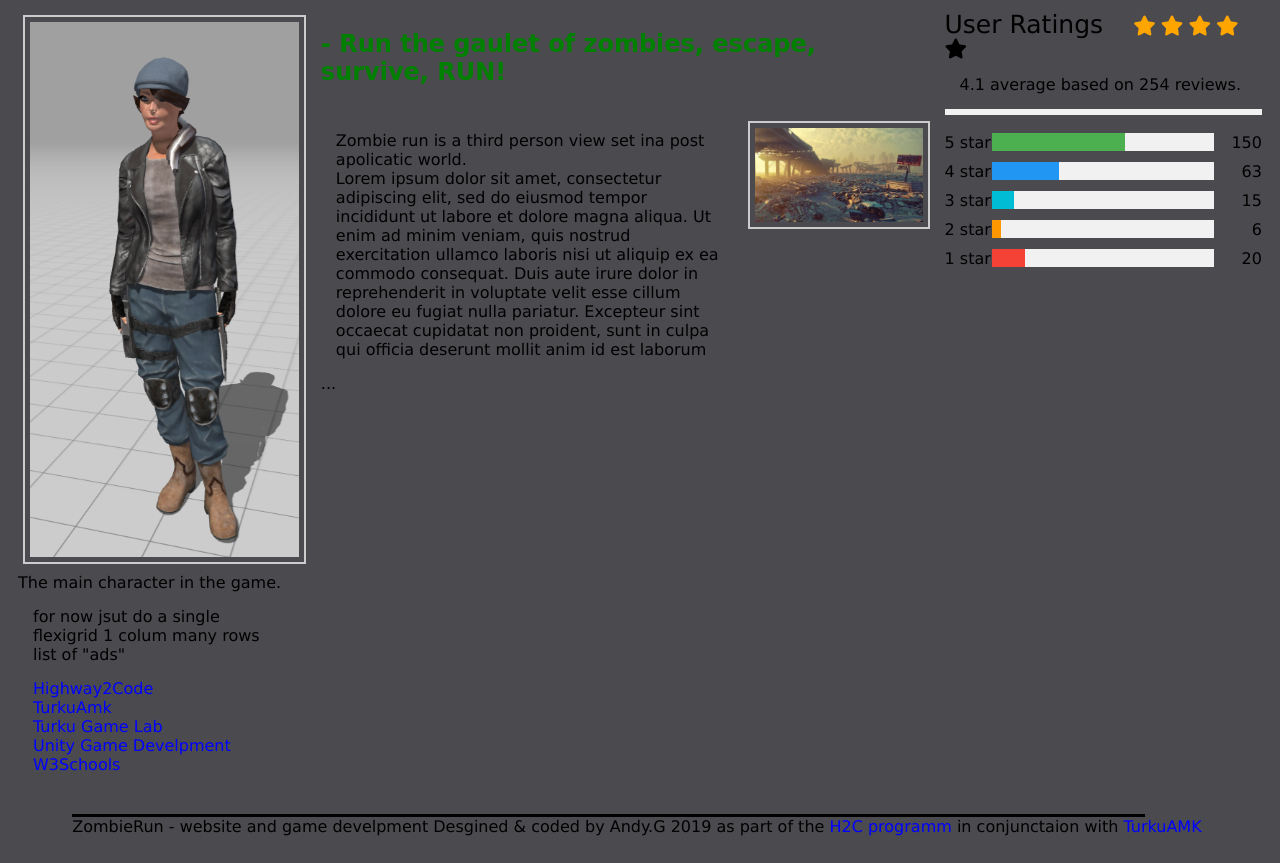
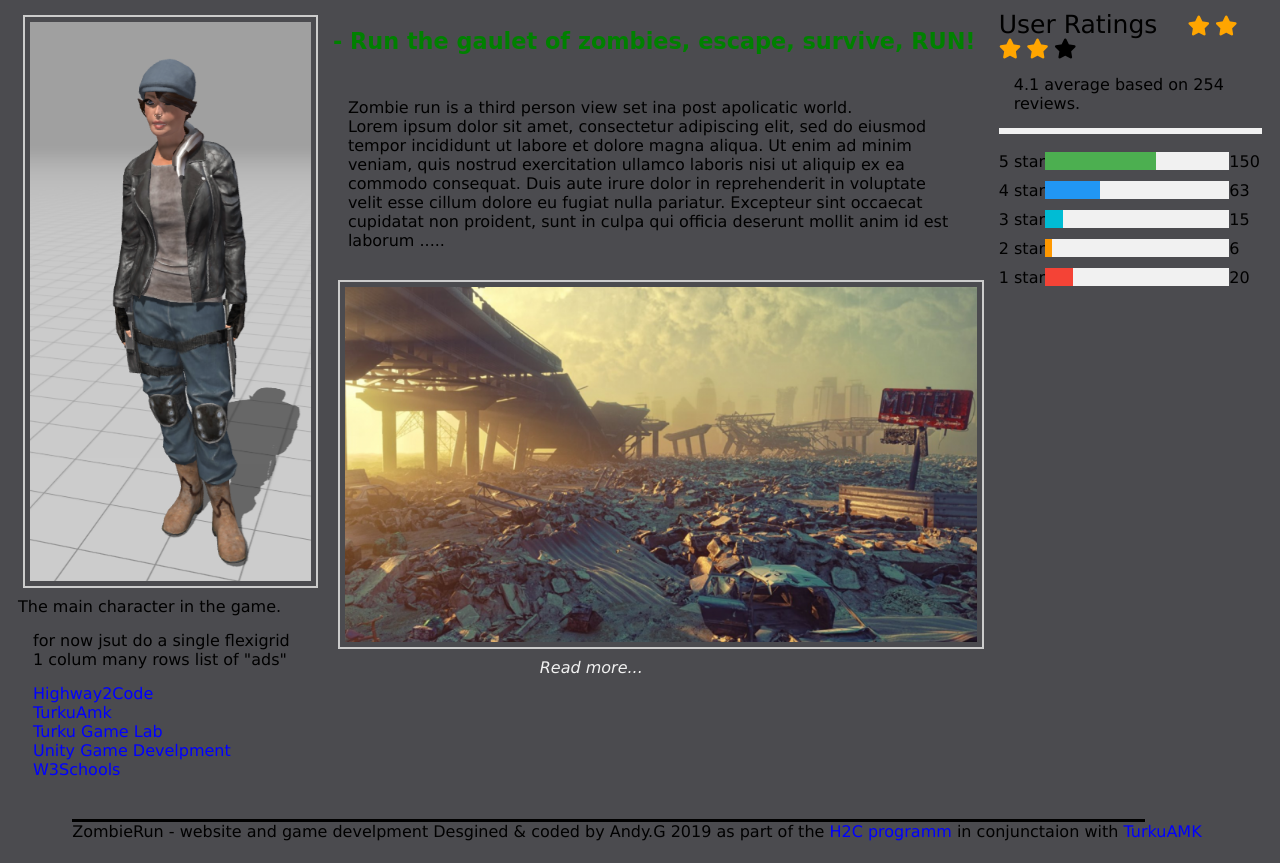
Before and after one commit to agdod/ZombieRun_webSite, a PHP site: page / in a window 1280 px wide. Shown: the part 243-1106 px from the top of the page. Before the commit the page ends 1079 px from the top, so only its background shows below. Run offline with PHP 8.4, Linux system fonts and the light colour scheme; some libraries are stand-ins or nearby versions.

Commit message:
review bar added

```diff
--- a/css/main.css
+++ b/css/main.css
@@ -114,6 +114,7 @@ body {
         font-size:2.5em;
         margin-left:0.1em;
     }
+
     .navbar ul li {
         text-align: left;
         }
@@ -158,31 +159,48 @@ body {
 }
 
 /**     Tablet and other device bigger than 600 -768px **/
-@media only screen and (min-width: 600px) {
+@media only screen and (min-width: 601px) {
     .left {
+        grid-area: 2 / 1 / span 2 / span 3;
+    }
+    .main {
+        grid-area: 2 / 4 / span 2 / span 8;
+    }
+    .right {
         grid-area: 4 / 1 / 4 / span 12;
     }
-    .main {
-        grid-area: 2 / 1 / span 2 / span 8;
-    }
-    .right {
-        grid-area: 2 / 9 / span 2 / span 4;
-    }
+    /**     Main content styling        **/
+    .main h2 {font-size: 1.4em;}
+    .main .col-70 {width: 100%;}
+    .main .col-30{ width: 100%;}
+    /**     Right Column layout     **/
+    .right .col-70 {width:70%;}
 }
 
 /**     Other devices over 768px **/
-@media only screen and (min-width: 768px) {
-    .left {
-        grid-area: 2 / 1 / span 3 / span 2;
-    }
-    .main {
-        grid-area: 2 / 3 / span 3 / span 7;
-    }
-    .right {
-        grid-area: 2 / 10 / span 3 / span 3;
-    }
+@media only screen and (min-width: 769px) {
+    .left {grid-area: 2 / 1 / span 3 / span 2;}
+    .main {grid-area: 2 / 3 / span 3 / span 7;}
+    .right {grid-area: 2 / 10 / span 3 / span 3;}
     .col-70 {width: 100%;}
     .col-30 {width: 80%;}
+    /**     Right Column layout     **/
+    .right .col-15 {width:inherit;}
+}
+
+@media only screen and (min-width: 1025px){
+    .left {grid-area: 2 / 1 / span 3 / span 2;}
+    .main {grid-area: 2/ 3 / span 3/ span 7;}
+    .right {grid-area: 2/ 10 / span 3/12;}
+    /**     right column layout     **/
+    .right .col-70 {width:70%;}
+    .right .col-15 {width:inherit;}
+}
+
+@media only screen and (min-width:1500px){
+    .main .col-70 {width:70%}
+    .main .col-30 {width:30%}
+
 }
 
 @media only screen and (max-width: 1055px){
@@ -245,8 +263,6 @@ margin-right: 25px;
 .checked {color: orange;}
 
 /**   My custom layouts     **/
-
-
 .col-15 {
     float: left;
     width: 15% ;
@@ -275,6 +291,7 @@ margin-right: 25px;
 .t-a-right {
     text-align: right;
 }
+/** alignment last so they override the col-* alignment     **/
 .col-a-l {
     float: left;
     margin-top: 10px;
@@ -283,33 +300,23 @@ margin-right: 25px;
     float: right;
     margin-top: 10px;
 }
-/** alignment last so they override the col-* alignment     **/
 .row::after {
     content: "";
     display: table;
     clear: both;
 }
-/** swap .side --> col-15  **/
-.side {
-    float: left;
-    width: 15%;
-    margin-top: 10px;
-    }
-/** swap .a-right --> col-30 col-a-r **/
-.col-30{
-    float: right;
-    width: 30%;
-    margin-top:10px;
+
+/**     styyling for "Read more.."      **/
+#dots {display:inline}
+#more {display: none;}
+
+.more {
+    color: #f1f1f1;
+    font-style: italic;
+    width: 80%;
+    text-align: center;
 }
-/** swap .middle --> col-70  **/
-.middle {
-float: left;
-width: 70%;
-margin-top: 10px;
-}
-
-.more {display: none;}
-
+/**     Review Styling      **/
 /* The bar container */
 .bar-container {
 width: 100%;
@@ -325,18 +332,12 @@ color: white;
 .bar-2 {width: 4%; height: 18px; background-color: #ff9800;}
 .bar-1 {width: 15%; height: 18px; background-color: #f44336;}
 
-/* Responsive layout - make the columns stack on top of each other instead of next to each other */
-@media only screen and (max-width: 1220px) {
-
-.col-70 {width: 85%; }
-}
-
 @media only screen and (max-width: 600px ){
 .t-a-right {
 display: block;
 text-align: right;
 }
-.side {
+.col-15 {
 display: block;
 width: 15%;
 }
@@ -409,7 +410,6 @@ input[type=submit]{
     border-bottom-color: black;
 }
 
-
 /**     Footer      */
 /**     Footer goes last there should be nothing to override the footer format as it last in document **/
 .footer {
--- a/index.php
+++ b/index.php
@@ -26,7 +26,7 @@
                     <hr style="border:3px solid #f1f1f1">
 
                     <div class="row">
-                    <div class="side">
+                        <div class="col-15">
                             <div>5 star</div>
                         </div>
                         <div class="col-70">
@@ -34,10 +34,10 @@
                                 <div class="bar-5"></div>
                             </div>
                         </div>
-                    <div class="side t-a-right">
+                        <div class="col-15 t-a-right">
                             <div>150</div>
                         </div>
-                    <div class="side">
+                        <div class="col-15">
                             <div>4 star</div>
                         </div>
                         <div class="col-70">
@@ -45,10 +45,10 @@
                                 <div class="bar-4"></div>
                             </div>
                         </div>
-                    <div class="side t-a-right">
+                        <div class="col-15 t-a-right">
                             <div>63</div>
                         </div>
-                    <div class="side">
+                        <div class="col-15">
                             <div>3 star</div>
                         </div>
                         <div class="col-70">
@@ -56,10 +56,10 @@
                                 <div class="bar-3"></div>
                             </div>
                         </div>
-                    <div class="side t-a-right">
+                        <div class="col-15 t-a-right">
                             <div>15</div>
                         </div>
-                    <div class="side">
+                        <div class="col-15">
                             <div>2 star</div>
                         </div>
                         <div class="col-70">
@@ -67,10 +67,10 @@
                                 <div class="bar-2"></div>
                             </div>
                         </div>
-                    <div class="side t-a-right">
+                        <div class="col-15 t-a-right">
                             <div>6</div>
                         </div>
-                    <div class="side">
+                        <div class="col-15">
                             <div>1 star</div>
                         </div>
                         <div class="col-70">
@@ -78,7 +78,7 @@
                                 <div class="bar-1"></div>
                             </div>
                         </div>
-                    <div class="side t-a-right">
+                        <div class="col-15 t-a-right">
                             <div>20</div>
                         </div>
                     </div>
@@ -94,7 +94,7 @@
                         Ut enim ad minim veniam, quis nostrud exercitation ullamco laboris nisi ut aliquip ex ea commodo consequat.
                         Duis aute irure dolor in reprehenderit in voluptate velit esse cillum dolore eu fugiat nulla pariatur.
                         Excepteur sint occaecat cupidatat non proident, sunt in culpa qui officia deserunt mollit anim id est laborum
-
+                        <span id="dots">.....</span>
                     </p>
 
                 </div>
@@ -102,7 +102,7 @@
                     <img src="/img/apocalipse.png" alt="Post world apocalipse">
                 </div>
             </div>
-            <span id="dots">...</span><span class="more">
+            <span id="more">
             <p>
                 Lorem ipsum dolor sit amet, consectetur adipiscing elit. Phasellus felis orci, euismod et dapibus sed, vestibulum sed nibh.
                 Sed consectetur odio nulla. Nam at magna imperdiet, viverra neque sit amet, ultrices libero. Praesent consequat hendrerit tellus sed scelerisque.
@@ -110,8 +110,9 @@
                 Praesent blandit elit vulputate lacus laoreet ultricies. Fusce scelerisque nunc vitae quam scelerisque, sed aliquam lectus condimentum.
                 Donec dignissim sed tellus at volutpat. Praesent viverra fermentum ligula a commodo. Praesent imperdiet in odio in pellentesque.
                 <img src="/img/opening sequence.jpg" alt="Zombie Run Opening sequence">
-            </span>  </p>
-            <buttin class="moreBtn" onclick="ShowMore()" id="moreBtn">Read More..</button>
+              </p>  </span>
+              <div class="more" id="moreBtn" onclick="ShowMore()">Read more...</div>
+            <!--<button  onclick="ShowMore()" id="moreBtn">Read More..</button-->
             </div>
             <div class="left ads">
             <img src="/img/mainCharacter.png" alt text=" main character">
```
Lines whose indentation alone changed are shown as unchanged.
